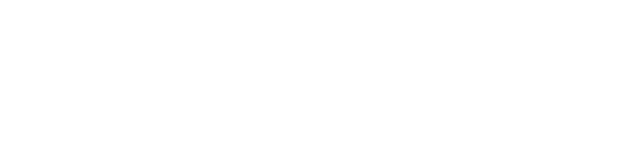
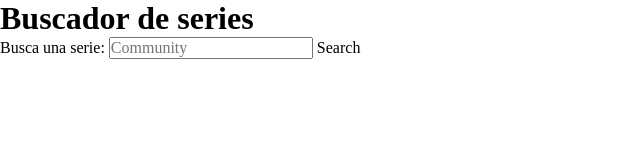
Before and after one commit to Sonia-SV/Abeds-favorite-shows, a website: page src/html/index.html in a window 1280 px wide. Shown: the whole page, without its empty margins (0-640 px from the left). Drawn offline with nearby package versions, Linux system fonts and the light colour scheme; files that its build step writes are made by us from their sources.

Commit message:
Writte HTML structure

```diff
--- a/src/html/index.html
+++ b/src/html/index.html
@@ -7,6 +7,14 @@
     <link rel="stylesheet" href="./assets/css/main.css" />
   </head>
   <body>
+    <header><h1>Buscador de series</h1></header>
+    <main>
+      <form action="">
+        <label for="search__show">Busca una serie:</label>
+        <input placeholder="Community" id="search__show" type="text" name="search__show" />
+        <button type="button" class="search__button">Search</button>
+      </form>
+    </main>
     <script src="./assets/js/main.js"></script>
   </body>
 </html>
```
